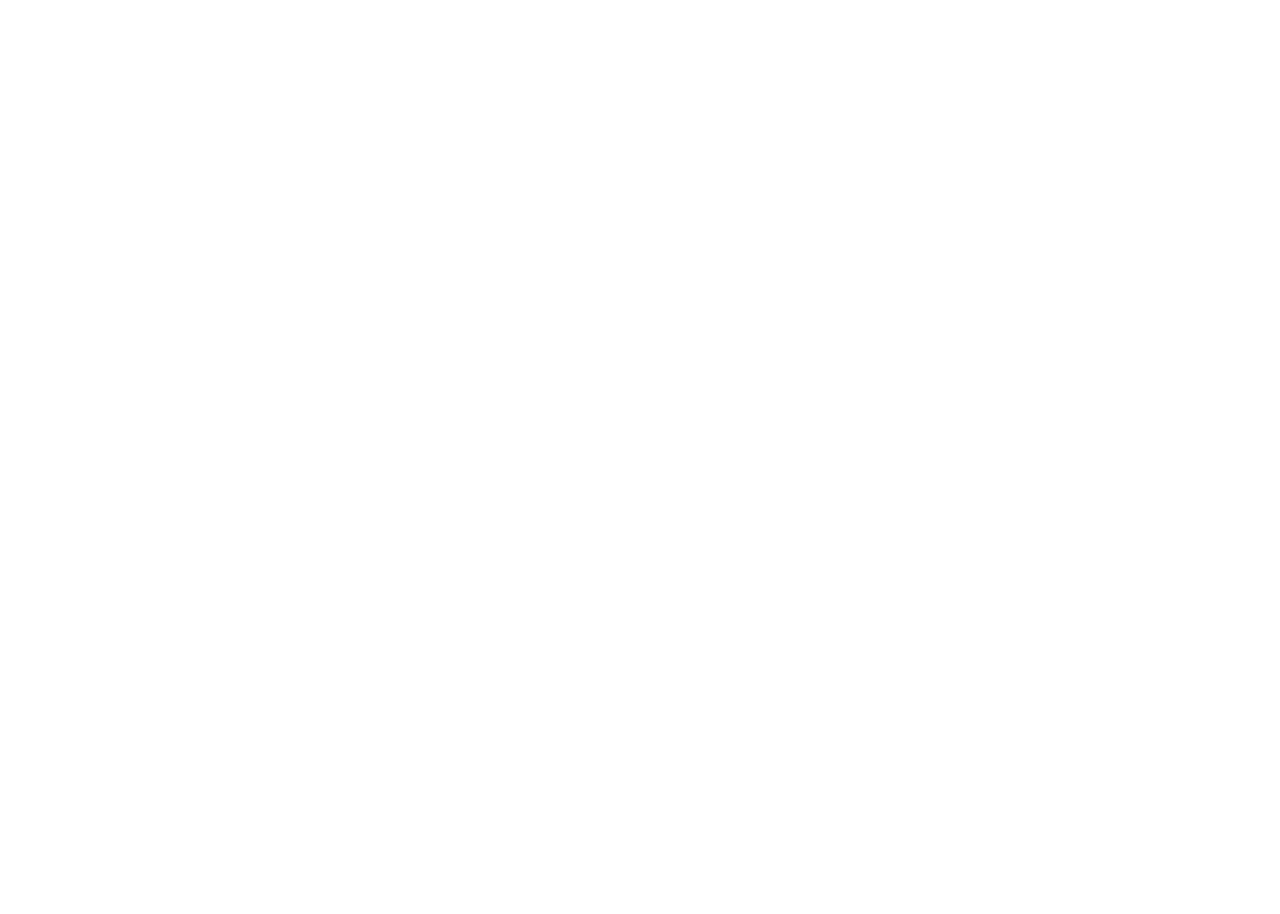
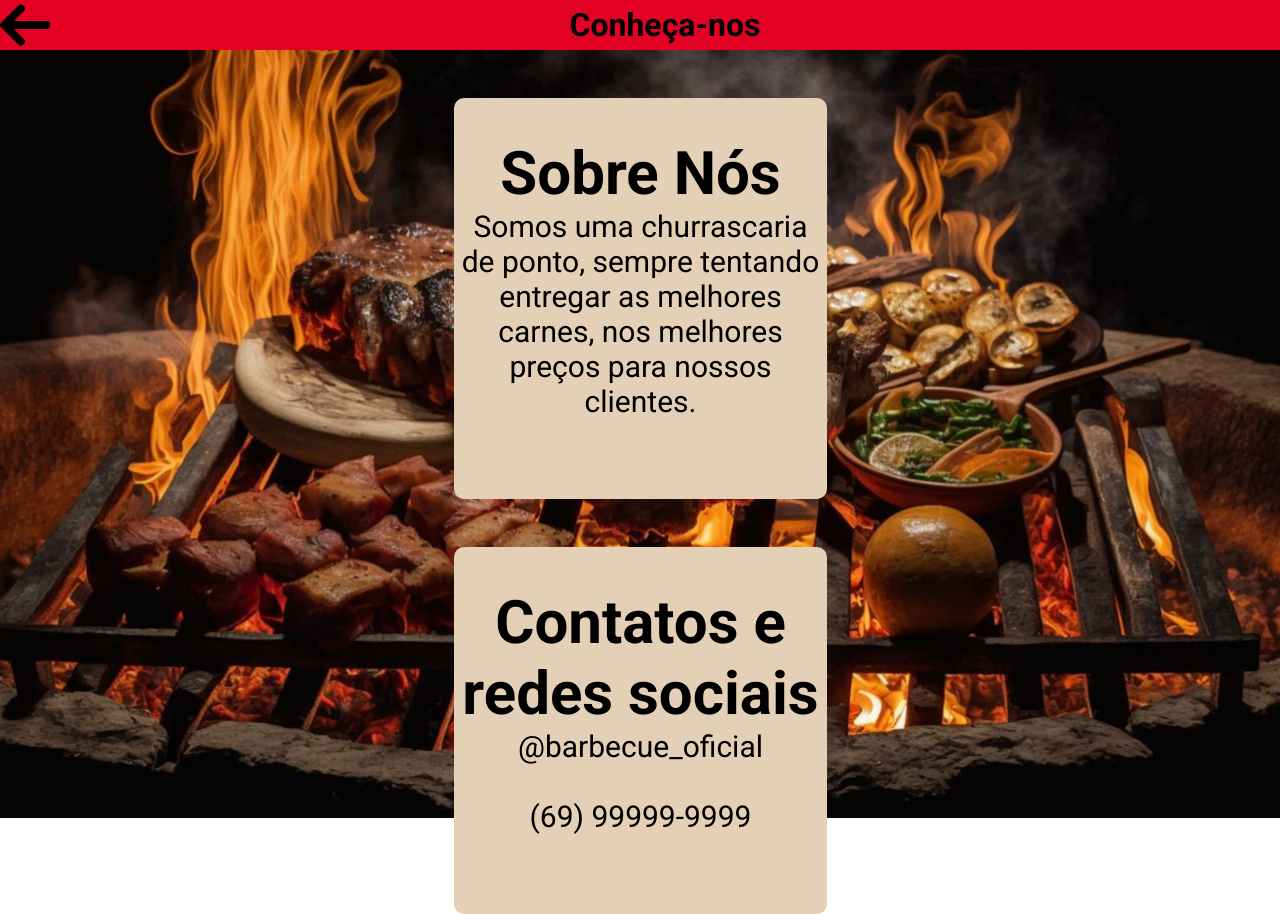
Before and after one commit to Thiago3101/Projeto-Barbecue, a plain HTML site: page conheca.html in a window 1280 px wide. Before the commit the page ends 800 px from the top, so only its background shows below. Drawn offline with Linux system fonts and the light colour scheme.

Commit message:
melhorias

```diff
--- a/conheca.html
+++ b/conheca.html
@@ -1,15 +1,34 @@
 <!DOCTYPE html>
-<html lang="en">
+<html lang="pt-br">
+
 <head>
     <meta charset="UTF-8">
     <meta name="viewport" content="width=device-width, initial-scale=1.0">
-    <title>Document</title>
+    <title>Conheça-nos</title>
     <link rel="stylesheet" href="./css/conheca.css">
     <link rel="shortcut icon" href="icon/chicken.png" type="image/x-icon">
 </head>
+
 <body>
-   <header>
-    <div></div>
-   </header>
+    <header>
+        <div class="laft-header"><a href="Principal.html"><img class="voltar" src="icon/seta-esquerda.png" alt="voltar"></a></div>
+        <div class="conhe">
+            <h1>Conheça-nos</h1>
+        </div>
+    </header>
+    <main>
+        <div class="sobre-nos">
+            <h1>Sobre Nós</h1>
+            <p>Somos uma churrascaria de ponto, sempre tentando entregar as melhores carnes, nos melhores preços para
+                nossos clientes.</p>
+        </div>
+        <div class="sobre-nos2">
+            <h1>Contatos e redes sociais</h1>
+            <p>@barbecue_oficial</p><br>
+            <p>(69) 99999-9999</p>
+        </div>
+    </main>
+
 </body>
+
 </html>
--- a/css/conheca.css
+++ b/css/conheca.css
@@ -1,9 +1,70 @@
-footer {
+@import url('https://fonts.googleapis.com/css2?family=Roboto+Flex:opsz,wght@8..144,100..1000&family=Roboto:ital,wght@0,100;0,300;0,400;0,500;0,700;0,900;1,100;1,300;1,400;1,500;1,700;1,900&display=swap');
+
+* {
+    margin: 0;
+    padding: 0;
+    font-family: Roboto;
+}
+
+body{
+
+    background-image: url('../img/churrasco-background.jpg');
+    background-repeat: no-repeat;
+    background-position: top center;
+    background-size: cover;
+}
+
+header {
     display: flex;
     height: 50px;
-    background-color: #4A4239;
+    height: 50px;
+    background-color: #E30224;
+    position: relative;
+}
+
+.left-header {
+    height: 100%;
+    width: 10%;
+}
+
+.voltar {
+    height: 100%;
+}
+
+.conhe {
+    display: flex;
+    width: 100%;
+    height: 100%;
     justify-content: center;
     align-items: center;
-    position: relative;
-    z-index: 2;
+
 }
+
+.sobre-nos{
+    background-color: #E4D0B6;
+    margin-top:48px;
+    margin-left: 454px;
+    margin-right: 453px;
+    padding: 80px 0;
+    border-radius: 10px;
+    text-align: center;
+    font-size: 30px;
+    padding-top: 40px;
+
+}
+main{
+    height: 90vh;
+}
+
+.sobre-nos2{
+    background-color: #E4D0B6;
+    margin-top:48px;
+    margin-left: 454px;
+    margin-right: 453px;
+    padding: 80px 0;
+    border-radius: 10px;
+    text-align: center;
+    font-size: 30px;
+    padding-top: 40px;
+
+}
```
